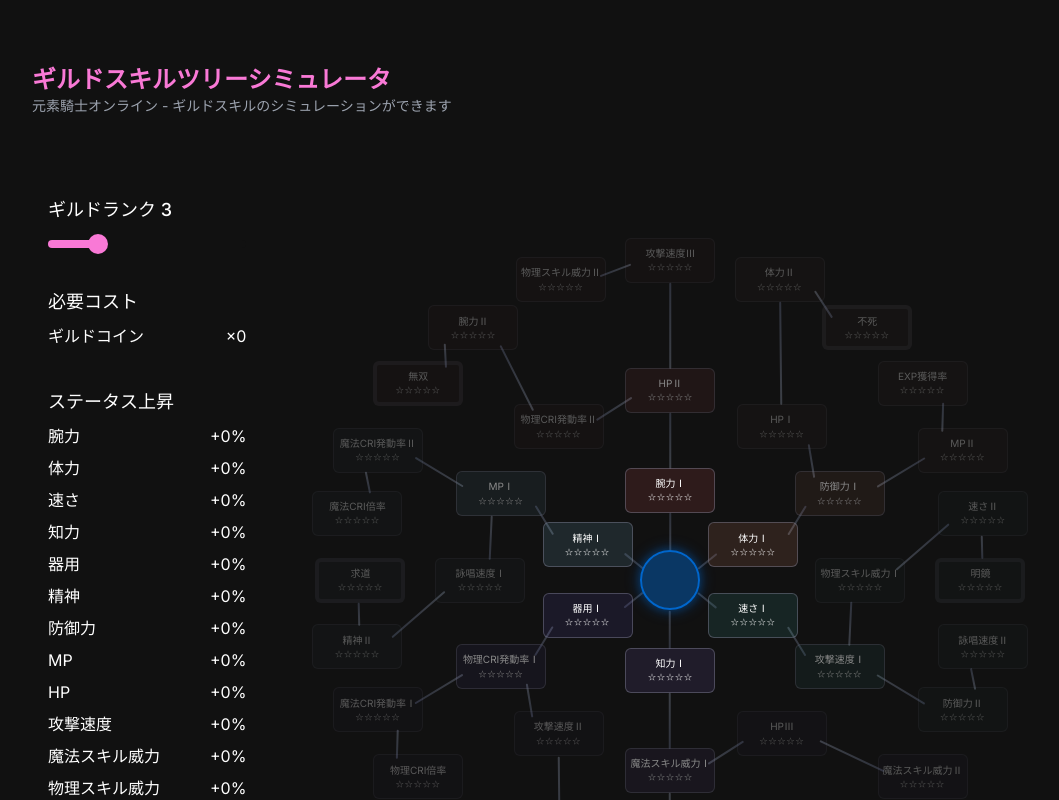
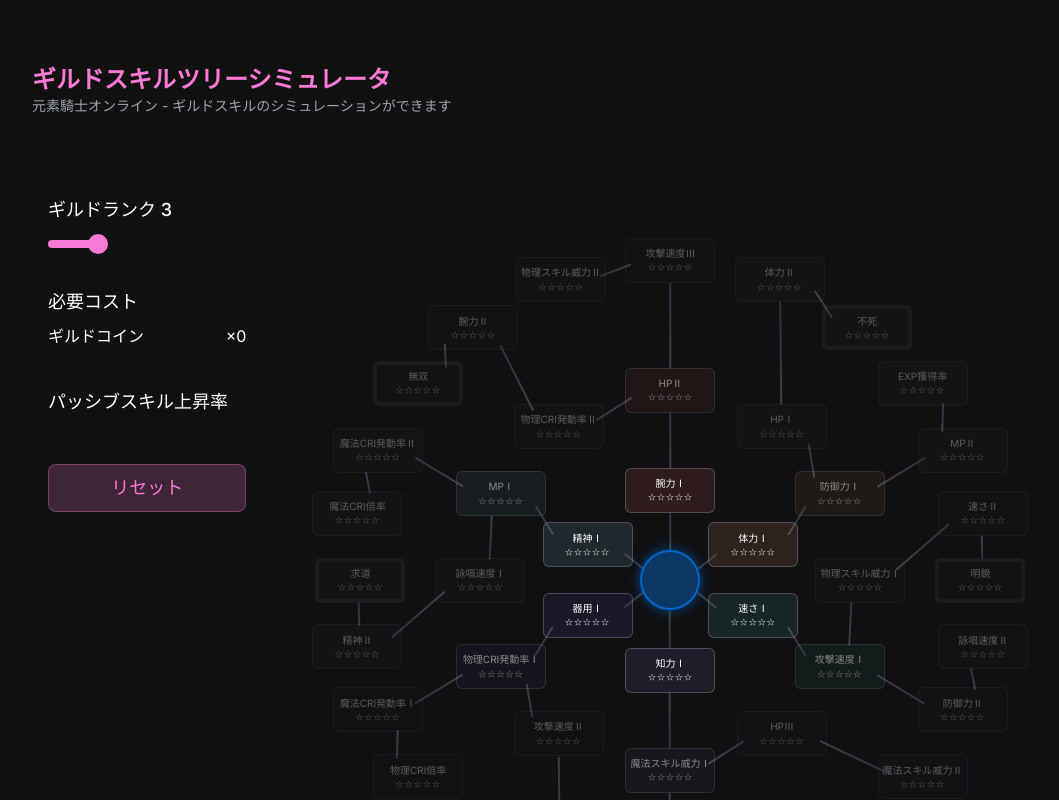
Before and after one commit to 0xaya/guild-skill-tree, a Next.js app: page / in a window 1280 px wide. Shown: the top 800 px of the page, without its empty margins (32-1091 px from the left). Built offline with nearby package versions, Linux system fonts and the light colour scheme.

Commit message:
デバッグログの調整とtotalStatsの値確認用ログ追加

```diff
--- a/src/app/components/SkillTreeSimulator.tsx
+++ b/src/app/components/SkillTreeSimulator.tsx
@@ -346,80 +346,116 @@ export function SkillTreeSimulator() {
           </div>
 
           <div>
-            <h3 className="text-lg font-medium text-text-primary mb-2">ステータス上昇</h3>
+            <h3 className="text-lg font-medium text-text-primary mb-2">パッシブスキル上昇率</h3>
             <div className="space-y-2">
+              {totalStats.str > 0 && (
                 <div className="flex justify-between items-center">
                   <span className="text-text-primary">腕力</span>
                   <span className="text-text-primary">+{totalStats.str}%</span>
                 </div>
+              )}
+              {totalStats.vit > 0 && (
                 <div className="flex justify-between items-center">
                   <span className="text-text-primary">体力</span>
                   <span className="text-text-primary">+{totalStats.vit}%</span>
                 </div>
+              )}
+              {totalStats.agi > 0 && (
                 <div className="flex justify-between items-center">
                   <span className="text-text-primary">速さ</span>
                   <span className="text-text-primary">+{totalStats.agi}%</span>
                 </div>
+              )}
+              {totalStats.int > 0 && (
                 <div className="flex justify-between items-center">
                   <span className="text-text-primary">知力</span>
                   <span className="text-text-primary">+{totalStats.int}%</span>
                 </div>
+              )}
+              {totalStats.dex > 0 && (
                 <div className="flex justify-between items-center">
                   <span className="text-text-primary">器用</span>
                   <span className="text-text-primary">+{totalStats.dex}%</span>
                 </div>
+              )}
+              {totalStats.mnd > 0 && (
                 <div className="flex justify-between items-center">
                   <span className="text-text-primary">精神</span>
                   <span className="text-text-primary">+{totalStats.mnd}%</span>
                 </div>
+              )}
+              {totalStats.def > 0 && (
                 <div className="flex justify-between items-center">
                   <span className="text-text-primary">防御力</span>
                   <span className="text-text-primary">+{totalStats.def}%</span>
                 </div>
+              )}
+              {totalStats.mp > 0 && (
                 <div className="flex justify-between items-center">
                   <span className="text-text-primary">MP</span>
                   <span className="text-text-primary">+{totalStats.mp}%</span>
                 </div>
+              )}
+              {totalStats.hp > 0 && (
                 <div className="flex justify-between items-center">
                   <span className="text-text-primary">HP</span>
                   <span className="text-text-primary">+{totalStats.hp}%</span>
                 </div>
+              )}
+              {totalStats.atkSpd > 0 && (
                 <div className="flex justify-between items-center">
                   <span className="text-text-primary">攻撃速度</span>
                   <span className="text-text-primary">+{totalStats.atkSpd}%</span>
                 </div>
+              )}
+              {totalStats.magicPower > 0 && (
                 <div className="flex justify-between items-center">
                   <span className="text-text-primary">魔法スキル威力</span>
                   <span className="text-text-primary">+{totalStats.magicPower}%</span>
                 </div>
+              )}
+              {totalStats.physicalPower > 0 && (
                 <div className="flex justify-between items-center">
                   <span className="text-text-primary">物理スキル威力</span>
                   <span className="text-text-primary">+{totalStats.physicalPower}%</span>
                 </div>
+              )}
+              {totalStats.expGetRate > 0 && (
                 <div className="flex justify-between items-center">
                   <span className="text-text-primary">EXP獲得率</span>
                   <span className="text-text-primary">+{totalStats.expGetRate}%</span>
                 </div>
+              )}
+              {totalStats.castSpd > 0 && (
                 <div className="flex justify-between items-center">
                   <span className="text-text-primary">詠唱速度</span>
                   <span className="text-text-primary">+{totalStats.castSpd}%</span>
                 </div>
+              )}
+              {totalStats.magicCri > 0 && (
                 <div className="flex justify-between items-center">
                   <span className="text-text-primary">魔法CRI発動率</span>
                   <span className="text-text-primary">+{totalStats.magicCri}%</span>
                 </div>
+              )}
+              {totalStats.physicalCri > 0 && (
                 <div className="flex justify-between items-center">
                   <span className="text-text-primary">物理CRI発動率</span>
                   <span className="text-text-primary">+{totalStats.physicalCri}%</span>
                 </div>
+              )}
+              {totalStats.magicCriMulti > 0 && (
                 <div className="flex justify-between items-center">
                   <span className="text-text-primary">魔法CRI倍率</span>
                   <span className="text-text-primary">+{totalStats.magicCriMulti}%</span>
                 </div>
+              )}
+              {totalStats.physicalCriMulti > 0 && (
                 <div className="flex justify-between items-center">
                   <span className="text-text-primary">物理CRI倍率</span>
                   <span className="text-text-primary">+{totalStats.physicalCriMulti}%</span>
                 </div>
+              )}
             </div>
           </div>
 
--- a/src/app/utils/skillUtils.ts
+++ b/src/app/utils/skillUtils.ts
@@ -379,13 +379,13 @@ export const loadSkillsFromCSV = async (): Promise<Skill[]> => {
       const description = row["説明"] || "";
       const stats = extractStatsFromDescription(description);
 
-      // デバッグログ：パッシブスキルの場合のみ出力
-      if (row["タイプ"] === "パッシブ") {
-        console.group(`スキル: ${skillName} (ID: ${skillId})`);
-        console.log("説明文:", description);
-        console.log("抽出されたステータス値:", stats);
-        console.groupEnd();
-      }
+      // // デバッグログ：パッシブスキルの場合のみ出力
+      // if (row["タイプ"] === "パッシブ") {
+      //   console.group(`スキル: ${skillName} (ID: ${skillId})`);
+      //   console.log("説明文:", description);
+      //   console.log("抽出されたステータス値:", stats);
+      //   console.groupEnd();
+      // }
 
       const skillLevel: SkillLevel = {
         level,
```
Lines whose indentation alone changed are shown as unchanged.
